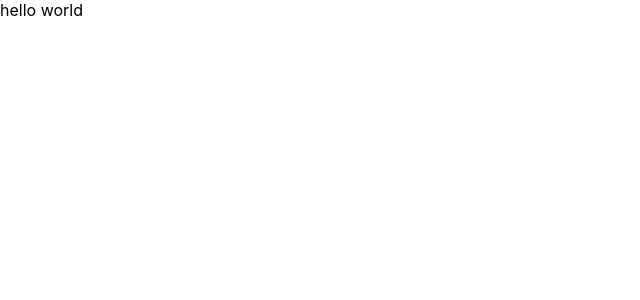
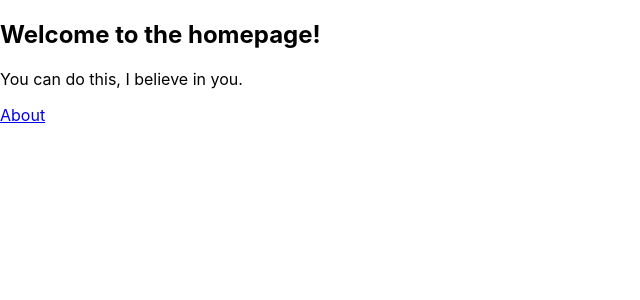
Before and after one commit to Adedipupo/inventoryapp, a React (Create React App) app in the folder client/: page / in a window 1280 px wide. Shown: the top 300 px of the page, without its empty margins (0-640 px from the left). Built offline with nearby package versions, Linux system fonts and the light colour scheme.

Commit message:
react router setup

```diff
--- a/client/package.json
+++ b/client/package.json
@@ -10,6 +10,7 @@
     "react": "^18.2.0",
     "react-dom": "^18.2.0",
     "react-redux": "^8.0.5",
+    "react-router-dom": "^6.4.3",
     "react-scripts": "5.0.1",
     "web-vitals": "^2.1.4"
   },
--- a/client/src/App.js
+++ b/client/src/App.js
@@ -1,9 +1,44 @@
+import { Routes, Route, Link } from "react-router-dom";
+
+function Home() {
+  return (
+    <>
+      <main>
+        <h2>Welcome to the homepage!</h2>
+        <p>You can do this, I believe in you.</p>
+      </main>
+      <nav>
+        <Link to="/about">About</Link>
+      </nav>
+    </>
+  );
+}
+
+function About() {
+  return (
+    <>
+      <main>
+        <h2>Who are we?</h2>
+        <p>
+          That feels like an existential question, don't you
+          think?
+        </p>
+      </main>
+      <nav>
+        <Link to="/">Home</Link>
+      </nav>
+    </>
+  );
+}
+
+
 
 function App() {
   return (
-    <div>
-      hello world
-    </div>
+    <Routes>
+    <Route path="/" element={<Home />} />
+    <Route path="about" element={<About />} />
+  </Routes>
   );
 }
 
--- a/client/src/index.js
+++ b/client/src/index.js
@@ -1,11 +1,18 @@
-import React from 'react';
-import ReactDOM from 'react-dom/client';
-import './index.css';
-import App from './App';
+import React from 'react'
+import ReactDOM from 'react-dom/client'
+import './index.css'
+import App from './App'
+import { Provider } from 'react-redux'
+import store from './redux/store'
+import { BrowserRouter } from 'react-router-dom'
 
-const root = ReactDOM.createRoot(document.getElementById('root'));
+const root = ReactDOM.createRoot(document.getElementById('root'))
 root.render(
   <React.StrictMode>
-    <App />
-  </React.StrictMode>
-);
+    <BrowserRouter>
+      <Provider store={store}>
+        <App />
+      </Provider>
+    </BrowserRouter>
+  </React.StrictMode>,
+)
--- a/client/src/redux/store.js
+++ b/client/src/redux/store.js
@@ -1,8 +1,10 @@
 import { configureStore } from "@reduxjs/toolkit";
 import authReducer from "../redux/features/auth/authSlice"
 
-export const store = configureStore({
+const store = configureStore({
     reducer: {
         auth : authReducer
     }
 })
+
+export default store;
```
Also changed, not shown: 1 other file (tests, documents, lock files or other folders).
